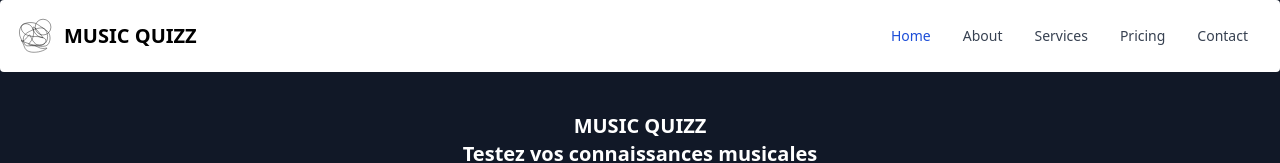
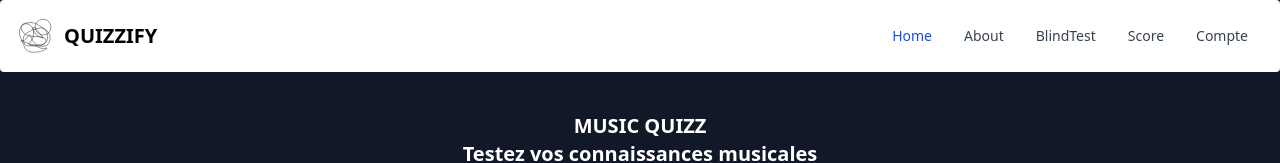
Before and after one commit to ednam34/musicTest, a website: page public/index.html in a window 1280 px wide. Shown: the top 163 px of the page. Drawn offline with Linux system fonts and the light colour scheme.

Commit message:
new feature

```diff
--- a/public/index.html
+++ b/public/index.html
@@ -13,7 +13,7 @@
   <div class="container flex flex-wrap items-center justify-between mx-auto">
     <a href="https://flowbite.com/" class="flex items-center">
         <img src="img/test.svg" class="h-6 mr-3 sm:h-9" alt="Flowbite Logo" />
-        <span class="self-center text-xl font-semibold whitespace-nowrap dark:text-white">MUSIC QUIZZ</span>
+        <span class="self-center text-xl font-semibold whitespace-nowrap dark:text-white">QUIZZIFY</span>
     </a>
     <button data-collapse-toggle="navbar-default" type="button" class="inline-flex items-center p-2 ml-3 text-sm text-gray-500 rounded-lg md:hidden hover:bg-gray-100 focus:outline-none focus:ring-2 focus:ring-gray-200 dark:text-gray-400 dark:hover:bg-gray-700 dark:focus:ring-gray-600" aria-controls="navbar-default" aria-expanded="false">
       <span class="sr-only">Open main menu</span>
@@ -28,13 +28,13 @@
           <a href="#" class="block py-2 pl-3 pr-4 text-gray-700 rounded hover:bg-gray-100 md:hover:bg-transparent md:border-0 md:hover:text-blue-700 md:p-0 dark:text-gray-400 md:dark:hover:text-white dark:hover:bg-gray-700 dark:hover:text-white md:dark:hover:bg-transparent">About</a>
         </li>
         <li>
-          <a href="#" class="block py-2 pl-3 pr-4 text-gray-700 rounded hover:bg-gray-100 md:hover:bg-transparent md:border-0 md:hover:text-blue-700 md:p-0 dark:text-gray-400 md:dark:hover:text-white dark:hover:bg-gray-700 dark:hover:text-white md:dark:hover:bg-transparent">Services</a>
+          <a href="#" class="block py-2 pl-3 pr-4 text-gray-700 rounded hover:bg-gray-100 md:hover:bg-transparent md:border-0 md:hover:text-blue-700 md:p-0 dark:text-gray-400 md:dark:hover:text-white dark:hover:bg-gray-700 dark:hover:text-white md:dark:hover:bg-transparent">BlindTest</a>
         </li>
         <li>
-          <a href="#" class="block py-2 pl-3 pr-4 text-gray-700 rounded hover:bg-gray-100 md:hover:bg-transparent md:border-0 md:hover:text-blue-700 md:p-0 dark:text-gray-400 md:dark:hover:text-white dark:hover:bg-gray-700 dark:hover:text-white md:dark:hover:bg-transparent">Pricing</a>
+          <a href="#" class="block py-2 pl-3 pr-4 text-gray-700 rounded hover:bg-gray-100 md:hover:bg-transparent md:border-0 md:hover:text-blue-700 md:p-0 dark:text-gray-400 md:dark:hover:text-white dark:hover:bg-gray-700 dark:hover:text-white md:dark:hover:bg-transparent">Score</a>
         </li>
         <li>
-          <a href="#" class="block py-2 pl-3 pr-4 text-gray-700 rounded hover:bg-gray-100 md:hover:bg-transparent md:border-0 md:hover:text-blue-700 md:p-0 dark:text-gray-400 md:dark:hover:text-white dark:hover:bg-gray-700 dark:hover:text-white md:dark:hover:bg-transparent">Contact</a>
+          <a href="#" class="block py-2 pl-3 pr-4 text-gray-700 rounded hover:bg-gray-100 md:hover:bg-transparent md:border-0 md:hover:text-blue-700 md:p-0 dark:text-gray-400 md:dark:hover:text-white dark:hover:bg-gray-700 dark:hover:text-white md:dark:hover:bg-transparent">Compte</a>
         </li>
       </ul>
     </div>
```
